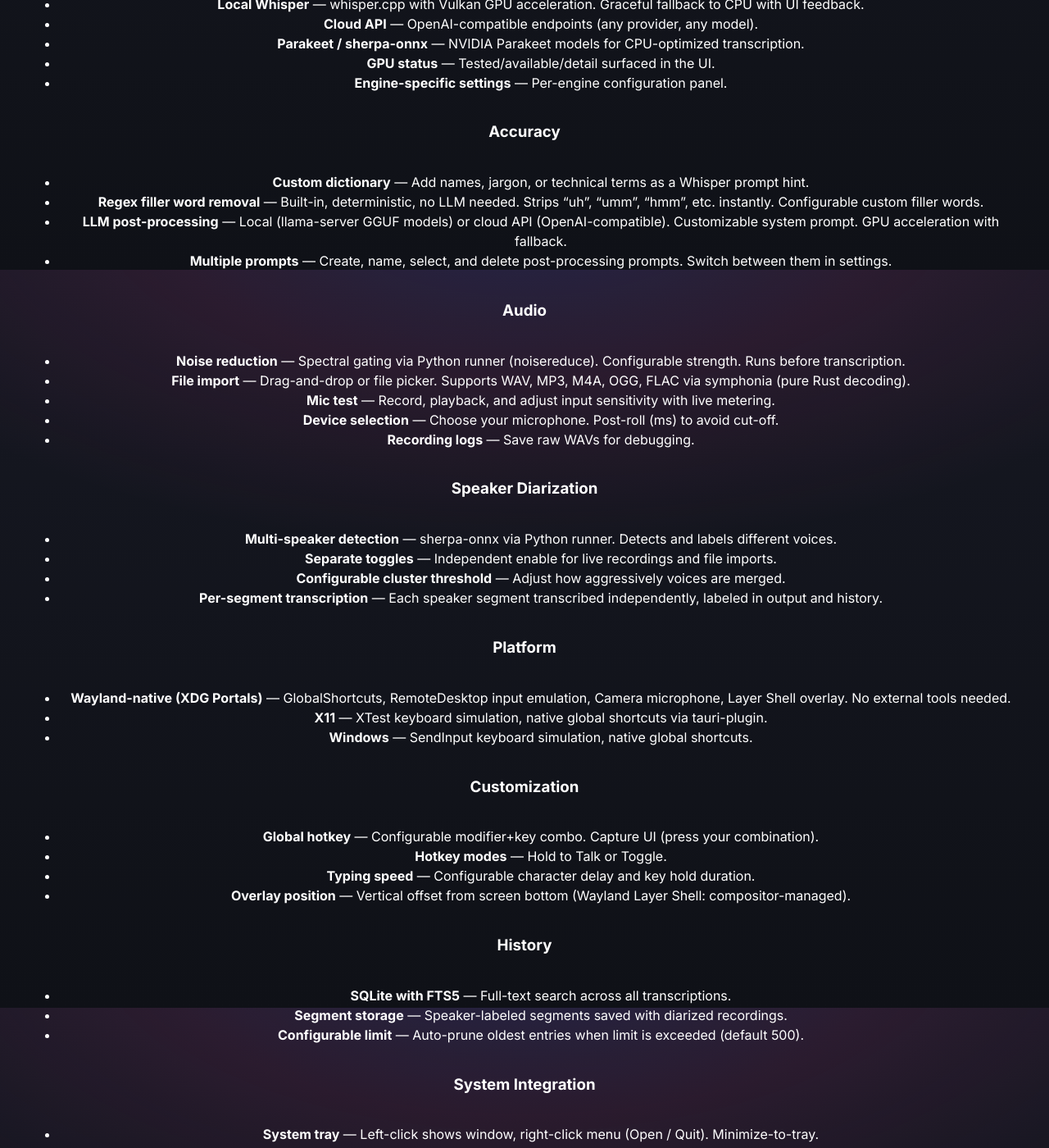
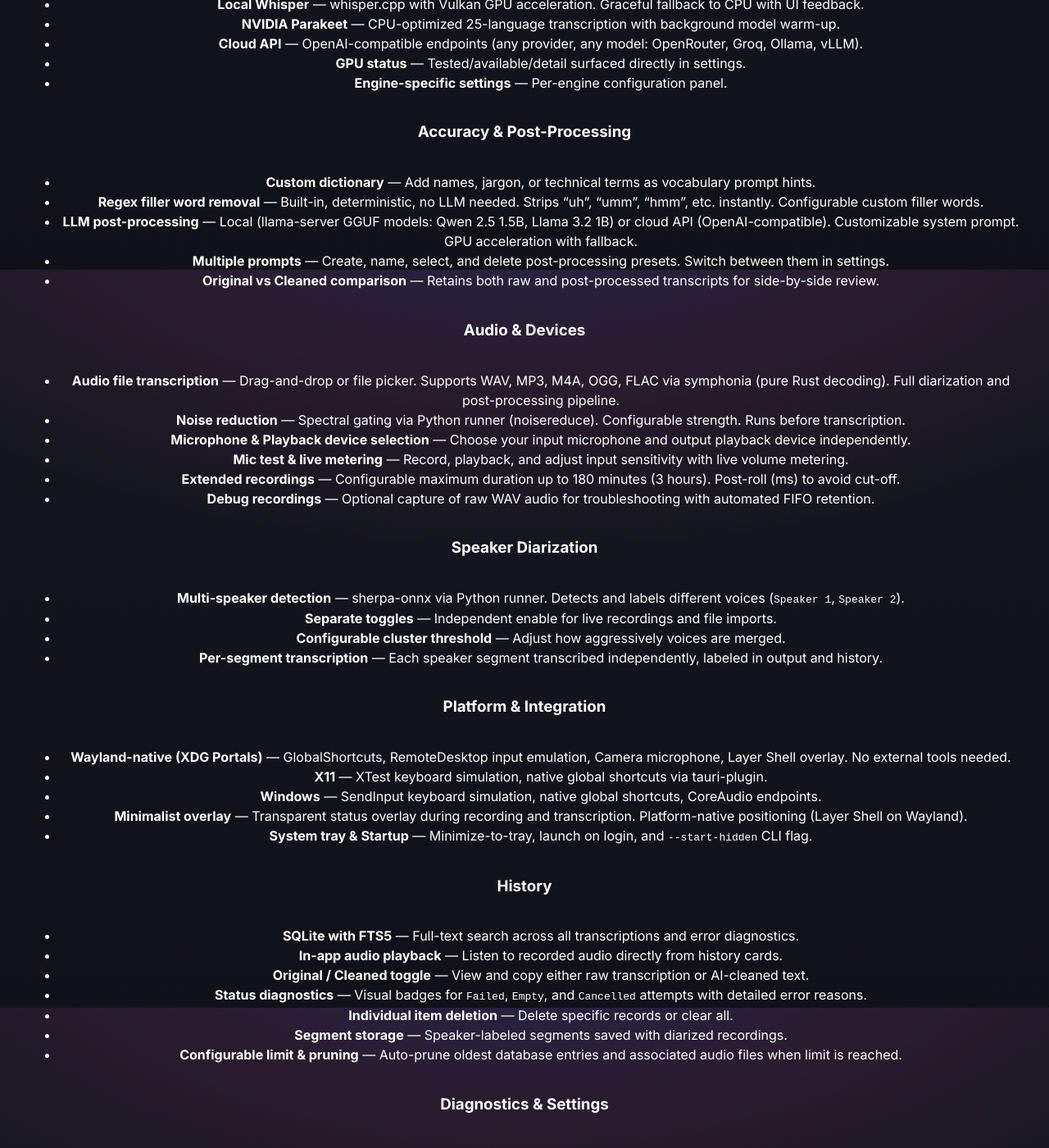
Before and after one commit to jackbrumley/voquill, a Jekyll site: the page built from docs/FEATURES.md, in a window 1280 px wide and 1400 px high, scrolled down 571 px. Shown: the whole window at 82% size. Built offline with Jekyll 4.4.1, drawn with Linux system fonts in a browser that asks for light colours; our own code applies the rules of GitHub Pages for plain Markdown files; some of the changed text lies outside the part shown.

Commit message:
docs: update feature list in README and FEATURES.md for v1.6.1

```diff
--- a/docs/FEATURES.md
+++ b/docs/FEATURES.md
@@ -17,66 +17,58 @@
 ### Transcription
 
 - **Local Whisper** — whisper.cpp with Vulkan GPU acceleration. Graceful fallback to CPU with UI feedback.
-- **Cloud API** — OpenAI-compatible endpoints (any provider, any model).
-- **Parakeet / sherpa-onnx** — NVIDIA Parakeet models for CPU-optimized transcription.
-- **GPU status** — Tested/available/detail surfaced in the UI.
+- **NVIDIA Parakeet** — CPU-optimized 25-language transcription with background model warm-up.
+- **Cloud API** — OpenAI-compatible endpoints (any provider, any model: OpenRouter, Groq, Ollama, vLLM).
+- **GPU status** — Tested/available/detail surfaced directly in settings.
 - **Engine-specific settings** — Per-engine configuration panel.
 
-### Accuracy
+### Accuracy & Post-Processing
 
-- **Custom dictionary** — Add names, jargon, or technical terms as a Whisper prompt hint.
+- **Custom dictionary** — Add names, jargon, or technical terms as vocabulary prompt hints.
 - **Regex filler word removal** — Built-in, deterministic, no LLM needed. Strips "uh", "umm", "hmm", etc. instantly. Configurable custom filler words.
-- **LLM post-processing** — Local (llama-server GGUF models) or cloud API (OpenAI-compatible). Customizable system prompt. GPU acceleration with fallback.
-- **Multiple prompts** — Create, name, select, and delete post-processing prompts. Switch between them in settings.
+- **LLM post-processing** — Local (llama-server GGUF models: Qwen 2.5 1.5B, Llama 3.2 1B) or cloud API (OpenAI-compatible). Customizable system prompt. GPU acceleration with fallback.
+- **Multiple prompts** — Create, name, select, and delete post-processing presets. Switch between them in settings.
+- **Original vs Cleaned comparison** — Retains both raw and post-processed transcripts for side-by-side review.
 
-### Audio
+### Audio & Devices
 
+- **Audio file transcription** — Drag-and-drop or file picker. Supports WAV, MP3, M4A, OGG, FLAC via symphonia (pure Rust decoding). Full diarization and post-processing pipeline.
 - **Noise reduction** — Spectral gating via Python runner (noisereduce). Configurable strength. Runs before transcription.
-- **File import** — Drag-and-drop or file picker. Supports WAV, MP3, M4A, OGG, FLAC via symphonia (pure Rust decoding).
-- **Mic test** — Record, playback, and adjust input sensitivity with live metering.
-- **Device selection** — Choose your microphone. Post-roll (ms) to avoid cut-off.
-- **Recording logs** — Save raw WAVs for debugging.
+- **Microphone & Playback device selection** — Choose your input microphone and output playback device independently.
+- **Mic test & live metering** — Record, playback, and adjust input sensitivity with live volume metering.
+- **Extended recordings** — Configurable maximum duration up to 180 minutes (3 hours). Post-roll (ms) to avoid cut-off.
+- **Debug recordings** — Optional capture of raw WAV audio for troubleshooting with automated FIFO retention.
 
 ### Speaker Diarization
 
-- **Multi-speaker detection** — sherpa-onnx via Python runner. Detects and labels different voices.
+- **Multi-speaker detection** — sherpa-onnx via Python runner. Detects and labels different voices (`Speaker 1`, `Speaker 2`).
 - **Separate toggles** — Independent enable for live recordings and file imports.
 - **Configurable cluster threshold** — Adjust how aggressively voices are merged.
 - **Per-segment transcription** — Each speaker segment transcribed independently, labeled in output and history.
 
-### Platform
+### Platform & Integration
 
 - **Wayland-native (XDG Portals)** — GlobalShortcuts, RemoteDesktop input emulation, Camera microphone, Layer Shell overlay. No external tools needed.
 - **X11** — XTest keyboard simulation, native global shortcuts via tauri-plugin.
-- **Windows** — SendInput keyboard simulation, native global shortcuts.
-
-### Customization
-
-- **Global hotkey** — Configurable modifier+key combo. Capture UI (press your combination).
-- **Hotkey modes** — Hold to Talk or Toggle.
-- **Typing speed** — Configurable character delay and key hold duration.
-- **Overlay position** — Vertical offset from screen bottom (Wayland Layer Shell: compositor-managed).
+- **Windows** — SendInput keyboard simulation, native global shortcuts, CoreAudio endpoints.
+- **Minimalist overlay** — Transparent status overlay during recording and transcription. Platform-native positioning (Layer Shell on Wayland).
+- **System tray & Startup** — Minimize-to-tray, launch on login, and `--start-hidden` CLI flag.
 
 ### History
 
-- **SQLite with FTS5** — Full-text search across all transcriptions.
+- **SQLite with FTS5** — Full-text search across all transcriptions and error diagnostics.
+- **In-app audio playback** — Listen to recorded audio directly from history cards.
+- **Original / Cleaned toggle** — View and copy either raw transcription or AI-cleaned text.
+- **Status diagnostics** — Visual badges for `Failed`, `Empty`, and `Cancelled` attempts with detailed error reasons.
+- **Individual item deletion** — Delete specific records or clear all.
 - **Segment storage** — Speaker-labeled segments saved with diarized recordings.
-- **Configurable limit** — Auto-prune oldest entries when limit is exceeded (default 500).
+- **Configurable limit & pruning** — Auto-prune oldest database entries and associated audio files when limit is reached.
 
-### System Integration
+### Diagnostics & Settings
 
-- **System tray** — Left-click shows window, right-click menu (Open / Quit). Minimize-to-tray.
-- **Autostart** — Launch on login via tauri-plugin-autostart.
-- **Update checking** — GitHub API release check.
-- **CLI** — `--start-hidden` to launch to tray without showing the main window.
-
-### Diagnostics
-
-- **Diagnostics page** — System health, GPU status, portal capabilities, session logs.
+- **Diagnostics page** — System health, GPU status, portal capabilities, and rotating session logs.
 - **Log level configuration** — Adjust verbosity (error, warn, info, debug, trace) directly from settings.
-- **Session logging** — Rotating session logs with timestamps.
-- **Recording logs** — Save raw audio for debugging.
-- **Factory reset** — Clear models, logs, history, and settings.
+- **Factory reset** — Clear models, logs, history, and settings back to defaults.
 
 ### Language
 
```
Also changed, not shown: other parts of docs/FEATURES.md (+1 -2 lines), README.md.
